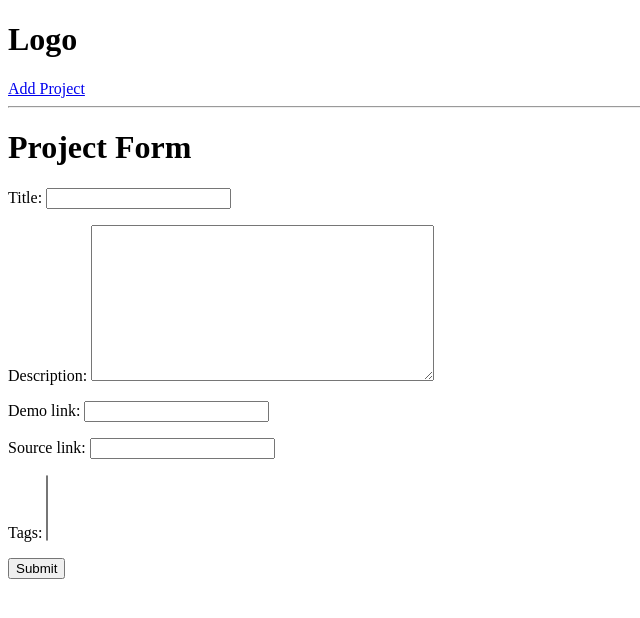
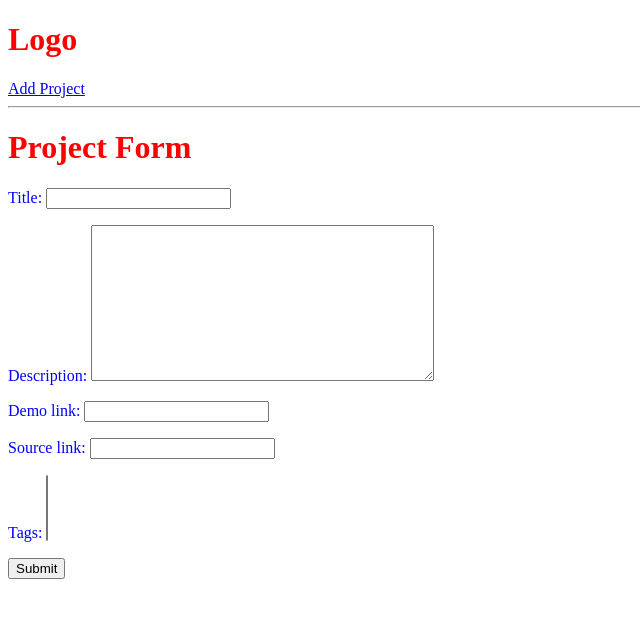
Before and after one commit to ShorenaK/Profolios, a Django app: page /create-project/ in a window 1280 px wide. Shown: the top 618 px of the page, without its empty margins (0-640 px from the left). Run offline with Django 4.2, Linux system fonts and the light colour scheme; data that the repository does not hold is empty.

Commit message:
staic loaded and main.tml is updated

```diff
--- a/Profolios/settings.py
+++ b/Profolios/settings.py
@@ -124,7 +124,12 @@ USE_TZ = True
 
 STATIC_URL = 'static/'
 
+STATICFILES_DIRS =[
+    os.path.join(BASE_DIR, 'static')
+]
 # Default primary key field type
 # https://docs.djangoproject.com/en/4.1/ref/settings/#default-auto-field
 
+
+
 DEFAULT_AUTO_FIELD = 'django.db.models.BigAutoField'
--- a/static/styles/main.css
+++ b/static/styles/main.css
@@ -0,0 +1,7 @@
+h1{
+ color: red;
+}
+
+P{
+    color: blue;
+}
--- a/templates/main.html
+++ b/templates/main.html
@@ -1,10 +1,13 @@
 <!DOCTYPE html>
+{% load static %}
 <html lang="en">
 <head>
     <meta charset="UTF-8">
     <meta http-equiv="X-UA-Compatible" content="IE=edge">
+    <title>Portfolio Search</title>
     <meta name="viewport" content="width=device-width, initial-scale=1.0">
-    <title>Portfolio Search</title>
+    <link rel="stylesheet" type="text/css"
+    media="screen" href='{% static "styles/main.css" %}'>
 </head>
 <body>
     {% include 'navbar.html'  %}
```
